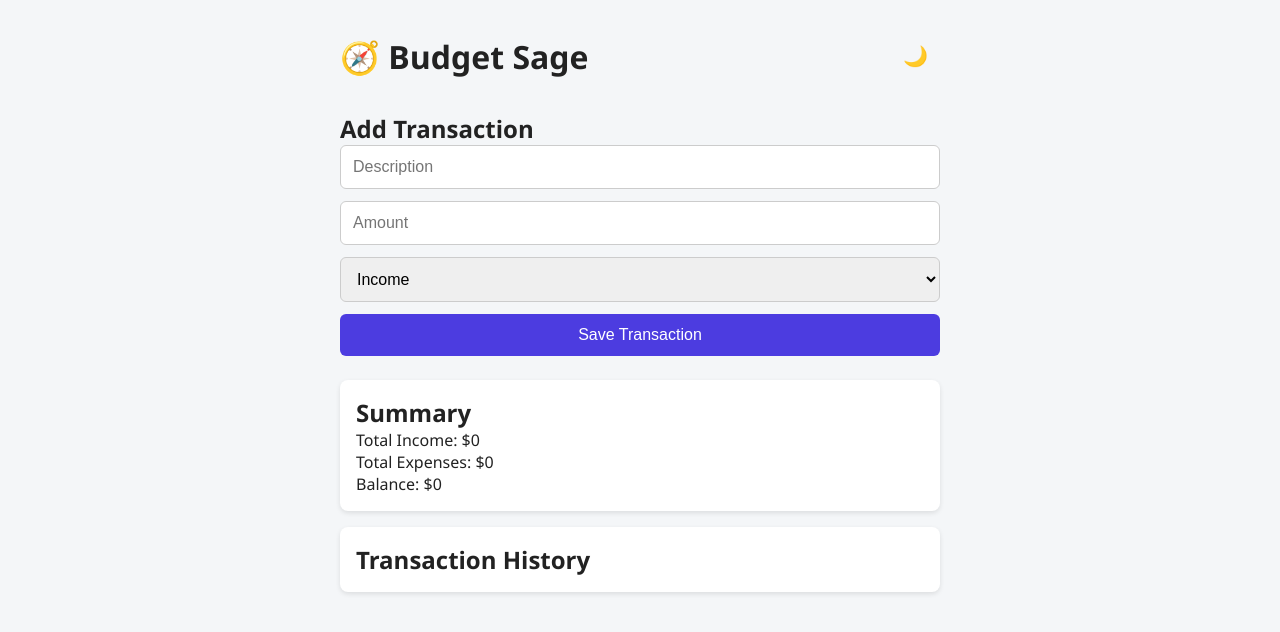
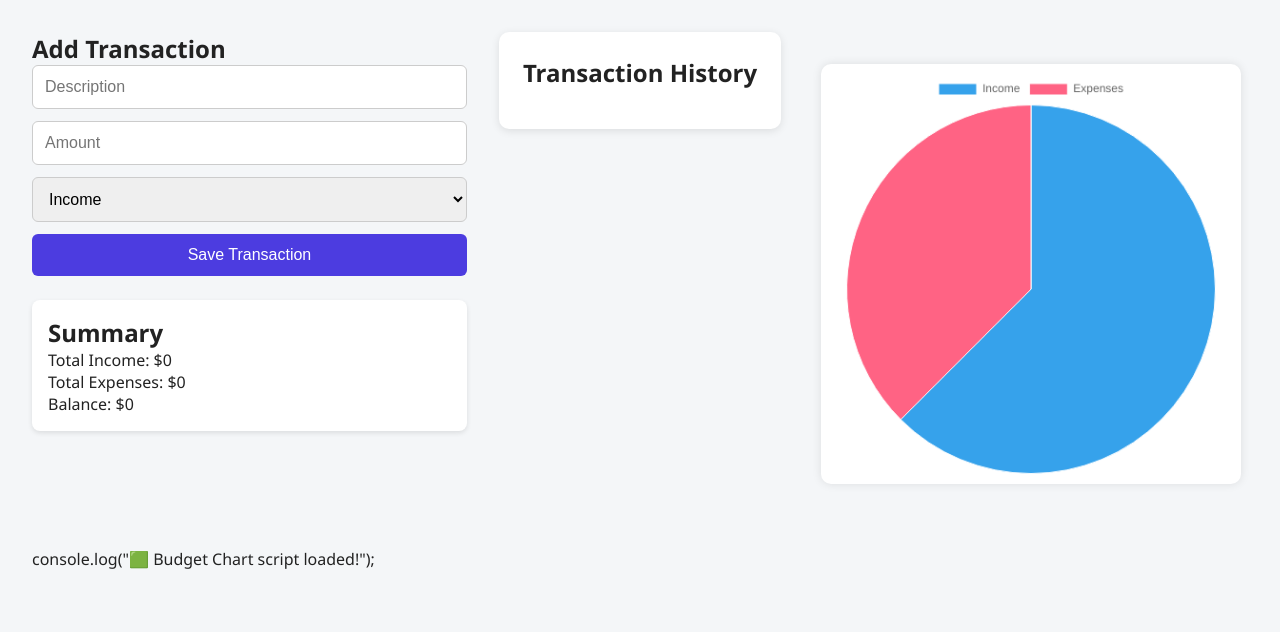
Before and after one commit to hypnoticdata777/budget-sage-tracker, a plain HTML site: page index.html in a window 1280 px wide. Drawn offline with nearby package versions, Linux system fonts and the light colour scheme.

Commit message:
Initial commit: Budget Sage Tracker with live timestamp

```diff
--- a/index.html
+++ b/index.html
@@ -3,16 +3,12 @@
 <head>
   <meta charset="UTF-8" />
   <meta name="viewport" content="width=device-width, initial-scale=1.0"/>
-  <title>💰 Budget Sage</title>
+  <title>Budget Sage</title>
   <link rel="stylesheet" href="style.css" />
 </head>
 <body>
-  <div class="container">
-    <header>
-      <h1>🧭 Budget Sage</h1>
-      <button id="toggle-theme">🌙</button>
-    </header>
-
+  <div class="top-section">
+  <div class="left-panel">
     <section class="form-section">
       <h2>Add Transaction</h2>
       <form>
@@ -32,13 +28,22 @@
       <p>Total Expenses: <span id="expense-total">$0</span></p>
       <p>Balance: <span id="balance-total">$0</span></p>
     </section>
+  </div>
+<section class="history">
+  <h2>Transaction History</h2>
+  <ul id="transaction-list">
+    <!-- Transactions will appear here -->
+  </ul>
+</section>
 
-    <section class="history">
-      <h2>Transaction History</h2>
-      <ul id="transaction-list"></ul>
-    </section>
+  <div class="right-panel">
+    <canvas id="budgetChart" width="400" height="400"></canvas>
   </div>
+</div>
+
+console.log("🟩 Budget Chart script loaded!");
 
   <script src="script.js" defer></script>
+  <script src="https://cdn.jsdelivr.net/npm/chart.js"></script>
 </body>
 </html>
--- a/script.js
+++ b/script.js
@@ -32,12 +32,22 @@ function updateSummary() {
 function renderTransaction(transaction) {
   const li = document.createElement("li");
   li.className = `transaction ${transaction.type.toLowerCase()}`;
+
+  // Generate formatted date
+  const date = new Date(transaction.date || Date.now());
+  const formattedDate = date.toLocaleString('en-US', {
+    dateStyle: 'medium',
+    timeStyle: 'short'
+  });
+
   li.innerHTML = `
     <span>${transaction.description}</span>
     <span>$${transaction.amount}</span>
     <span class="type">${transaction.type}</span>
+    <small class="timestamp">🕓 ${formattedDate}</small>
     <button onclick="deleteTransaction(${transaction.id})">❌</button>
   `;
+
   transactionList.appendChild(li);
 }
 
@@ -71,11 +81,13 @@ form.addEventListener("submit", (e) => {
   if (!description || isNaN(amount)) return;
 
   const newTransaction = {
-    id: Date.now(),
-    description,
-    amount,
-    type,
-  };
+  id: Date.now(),
+  description,
+  amount,
+  type,
+  date: new Date().toISOString() //  This line adds the creation time
+};
+
 
   transactions.push(newTransaction);
   saveTransactions();
@@ -88,3 +100,48 @@ form.addEventListener("submit", (e) => {
 // ===== THEME TOGGLE =====
 const toggleBtn = document.getElementById("toggle-theme");
 const body = document.body;
+
+document.addEventListener(`DOMContentLoaded`, () => {
+  // Dummy values for now (we´ll make them dynamic later)
+  let income = 500;
+  let expenses = 300;
+
+  const ctx = document.getElementById(`budgetChart`).getContext (`2d`);
+
+  const budgetChart = new Chart(ctx, {
+    type: `pie`,
+    data: {
+      labels: [`Income`, `Expenses`],
+      datasets: [{
+        label: `Budget Overview`,
+        data: [income, expenses],
+        backgroundColor: [`#36A2EB`, `#FF6384`],
+        borderColor: [`#ffffff`, `#ffffff`],
+        borderWidth: 1
+
+      }]
+
+    },
+    options: {
+      responsive: true,
+      plgins: {
+        legend: {
+          position: `bottom`,
+          labels: {
+            color:`#333`,
+            font: {
+              size: 14
+            }
+          }
+        },
+        title: {
+          display:true,
+          text: `Income vs Expense`,
+          font: {
+            size: 16
+          }
+        }
+      }
+    }
+  });
+});
--- a/style.css
+++ b/style.css
@@ -105,3 +105,54 @@ button[type="submit"]:hover {
   cursor: pointer;
   font-size: 1rem;
 }
+
+#budgetChart {
+  display: block;
+  margin: 2rem auto;
+  max-width: 500px;
+  background: #fff;
+  padding: 10px;
+  border-radius: 10px;
+  box-shadow: 0 0 10px rgba(0,0,0,0.1);
+}
+.top-section {
+  display: flex;
+  justify-content: space-between;
+  align-items: flex-start;
+  flex-wrap: wrap;
+  gap: 2rem;
+  margin-bottom: 2rem;
+}
+
+.left-panel {
+  flex: 1;
+  min-width: 300px;
+}
+
+.right-panel {
+  flex: 1;
+  min-width: 300px;
+  display: flex;
+  justify-content: center;
+}
+.history {
+  text-align: center;
+  max-width: 600px;
+  margin: 0 auto 3rem auto;
+  padding: 1.5rem;
+  background: var(--card-bg, #fff);
+  border-radius: 10px;
+  box-shadow: 0 2px 8px rgba(0,0,0,0.1);
+}
+
+.history ul {
+  list-style: none;
+  padding: 0;
+  margin-top: 1rem;
+}
+.timestamp {
+  display: block;
+  font-size: 0.75rem;
+  color: #666;
+  margin-top: 4px;
+}
```
